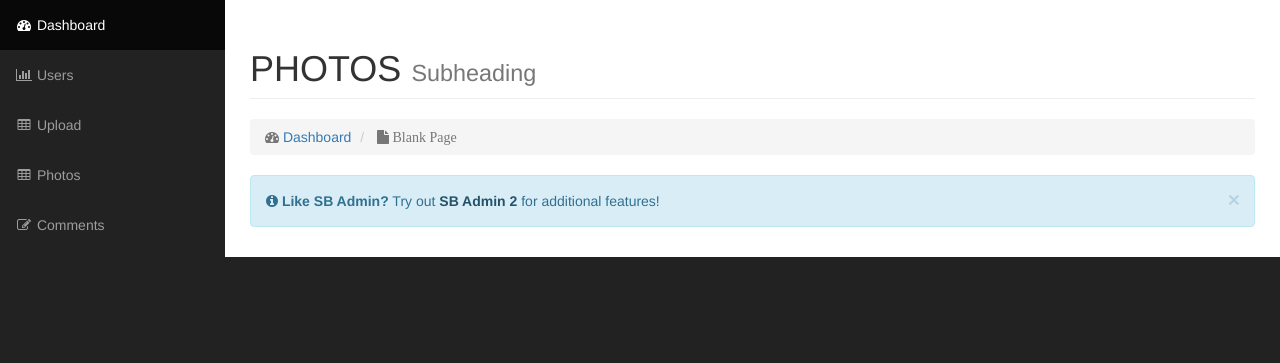
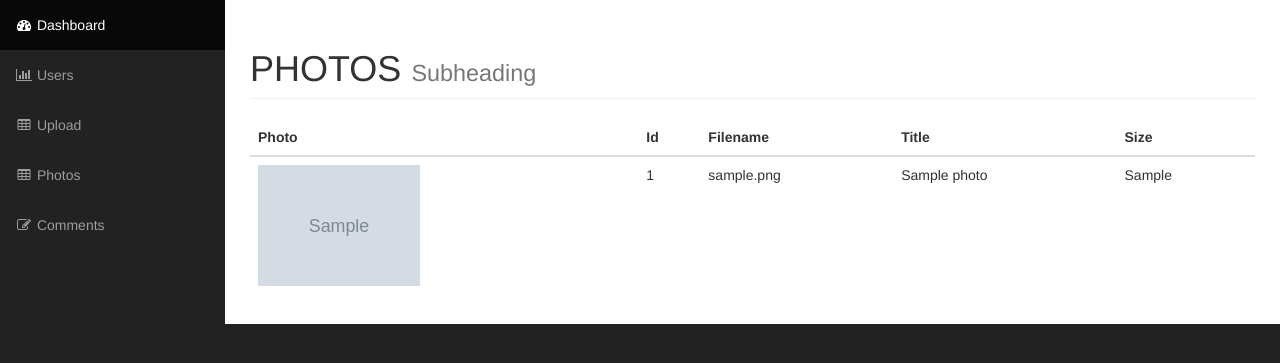
Before and after one commit to kokolina1888/gallery, a PHP site: page /admin/photos.php in a window 1280 px wide. Shown: the part 51-414 px from the top of the page. Run offline with PHP 8.4, Linux system fonts and the light colour scheme; the visitor is signed in with stand-in values (Sample User, id 1); tables that the repository leaves empty or names only in its code hold one stand-in row (values such as "Sample post"); grey boxes marked "Sample" are stand-in pictures.

Commit message:
up to 13end

```diff
--- a/admin/adminincludes/init.php
+++ b/admin/adminincludes/init.php
@@ -1,8 +1,9 @@
 <?php
 //D:\xampp\htdocs\UDEMY\gallery
+//D:\xampp\htdocs\UDEMY\gallery\admin\images
 
 defined('DS') ? null : define('DS', DIRECTORY_SEPARATOR);
-define('SITE_ROOT', 'D' . DS . 'xampp' . DS . 'htdocs' . DS . 'UDEMY' . DS . 'gallery');
+define('SITE_ROOT', 'D:' . DS . 'xampp' . DS . 'htdocs' . DS . 'UDEMY' . DS . 'gallery');
 defined('INCLUDES_PATH') ? null : define('INCLUDES_PATH', SITE_ROOT . DS . 'admin' . DS . 'adminincludes');
 
 require_once('function.php');
--- a/admin/adminincludes/photo.php
+++ b/admin/adminincludes/photo.php
@@ -34,20 +34,63 @@ UPLOAD_ERR_EXTENSION 	=> " A PHP extension stopped the file upload."
 			$this->errors[] = 'there was no file uploads here';
 			return false;
 		} elseif($file['error'] !=0) {
-			$this->errors[] = $this->upload_errors_array[$file['erro']];
+			$this->errors[] = $this->upload_errors_array[$file['error']];
 			return false;
 		} else {
 
 		$this->filename = basename($file['name']);
-		$this->tmp_path = basename($file['tmp_name']);
-		$this->type = basename($file['type']);
-		$this->size = basename($file['size']);
+		$this->tmp_path = $file['tmp_name'];
+		$this->type = $file['type'];
+		$this->size = $file['size'];
 		}
 
 
 
 	}//end set_file
 
+
+	public function picture_path() {
+
+		//here DS instead of /, but it`s not working
+
+		return $this->upload_directory. "/" .$this->filename;
+
+	}//end of picture_path
+
+	public function save() {
+		if($this->photo_id) {
+			$this->photo->update();
+
+		} else {
+			if(!empty($this->errors)) {
+				return false;
+			}
+			if(empty($this->filename)||empty($this->tmp_path)) {
+				$this->errors[] = "the file was not available";
+				return false;
+			}
+			$target_path = SITE_ROOT . DS . 'admin' . DS . $this->upload_directory . DS . $this->filename;
+
+			if (file_exists($target_path)) {
+				$this->errors[] = "The file {$this->filename} already exists";
+				return false;
+			}
+
+			if (move_uploaded_file($this->tmp_path, $target_path)) {
+				if($this->create()) {
+					unset($this->tmp_path);
+
+					return true;
+				} else {
+					$this->errors[] = "The file directory probably has no permissions";
+					return false;
+				}
+			}
+
+
+		}
+	}
+
 } //end photo class
 
 
--- a/admin/photos.php
+++ b/admin/photos.php
@@ -1,11 +1,16 @@
 <?php include_once ("adminincludes/admin_header.php"); ?>
 
-    <div id="wrapper">
+<div id="wrapper">
 
     <!-- Navigation -->
-<?php include_once ("adminincludes/admin_top_nav.php"); ?>
+    <?php include_once ("adminincludes/admin_top_nav.php"); ?>
 
-<?php include_once ("adminincludes/admin_sidebar_nav.php"); ?>
+    <?php include_once ("adminincludes/admin_sidebar_nav.php"); ?>
+    <?php if(!$session->is_signed_in()) {redirect("login.php");} ?>
+
+    <?php
+$photos = Photo::find_all();
+    ?>
 
     <div id="page-wrapper">
 
@@ -17,30 +22,49 @@
                     <h1 class="page-header">
                         PHOTOS  <small>Subheading</small>
                     </h1>
-                    <ol class="breadcrumb">
-                        <li class="active">
-                            <i class="fa fa-dashboard"></i> <a href="index.php">Dashboard</a>
-                        </li>
-                        <li class="active">
-                        <i class="fa fa-file"> Blank Page</i>
-                        </li>
-                    </ol>
-                </div>
-            </div>
-            <!-- /.row -->
 
-            <div class="row">
-                <div class="col-lg-12">
-                    <div class="alert alert-info alert-dismissable">
-                        <button type="button" class="close" data-dismiss="alert" aria-hidden="true">&times;</button>
-                        <i class="fa fa-info-circle"></i>  <strong>Like SB Admin?</strong> Try out <a href="http://startbootstrap.com/template-overviews/sb-admin-2" class="alert-link">SB Admin 2</a> for additional features!
+                    <div class="class-md-12">
+
+                        <table class="table table-hover">
+                            <thead>
+                                <tr>
+                                    <th>Photo</th>
+                                    <th>Id</th>
+                                    <th>Filename</th>
+                                    <th>Title</th>
+                                    <th>Size</th>
+                                </tr>
+                            </thead>
+
+                            <tbody>
+
+                            <?php foreach ($photos as $photo) : ?>
+
+
+
+                                <tr>
+                                    <td><img src="<?php echo $photo->picture_path()?>" width="162" alt=""></td>
+                                    <td><?php echo $photo->photo_id; ?></td>
+                                    <td><?php echo $photo->filename; ?></td>
+                                    <td><?php echo $photo->title; ?></td>
+                                    <td><?php echo $photo->size; ?></td>
+                                </tr>
+
+                            <?php endforeach; ?>
+
+
+                            </tbody>
+                        </table><!--End-of-table-->
                     </div>
+
                 </div>
             </div>
             <!-- /.row -->
 
 
+
+
         </div>
         <!-- /.container-fluid -->
 
-<?php include_once ("adminincludes/admin_footer.php"); ?>
+        <?php include_once ("adminincludes/admin_footer.php"); ?>
```
Also changed, not shown: admin/adminincludes/user.php (+2 -91 lines), admin/upload.php (+34 -17 lines), admin/350px-Wiktionary_small.svg.png (added), admin/CMS.jpg (added), admin/images/03-2012-mercedes-cls-63-amg.jpg (added), admin/images/17wurp7n722a9jpg.jpg (added).
